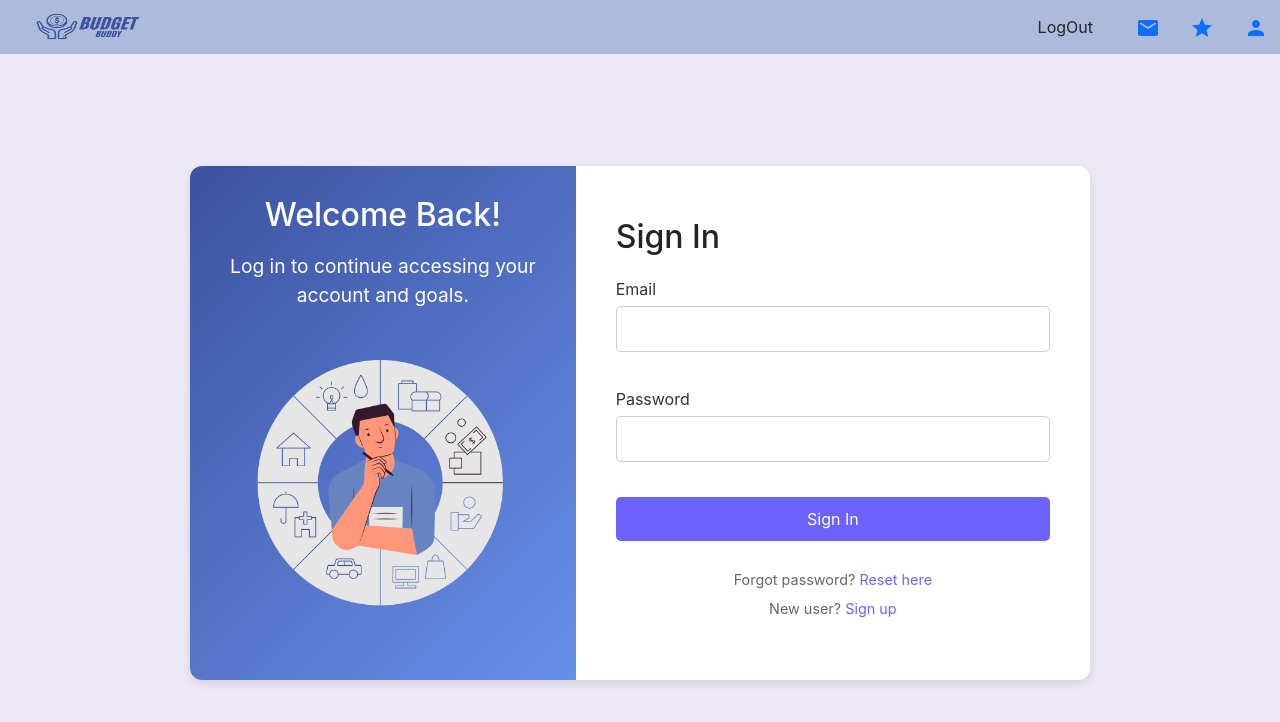
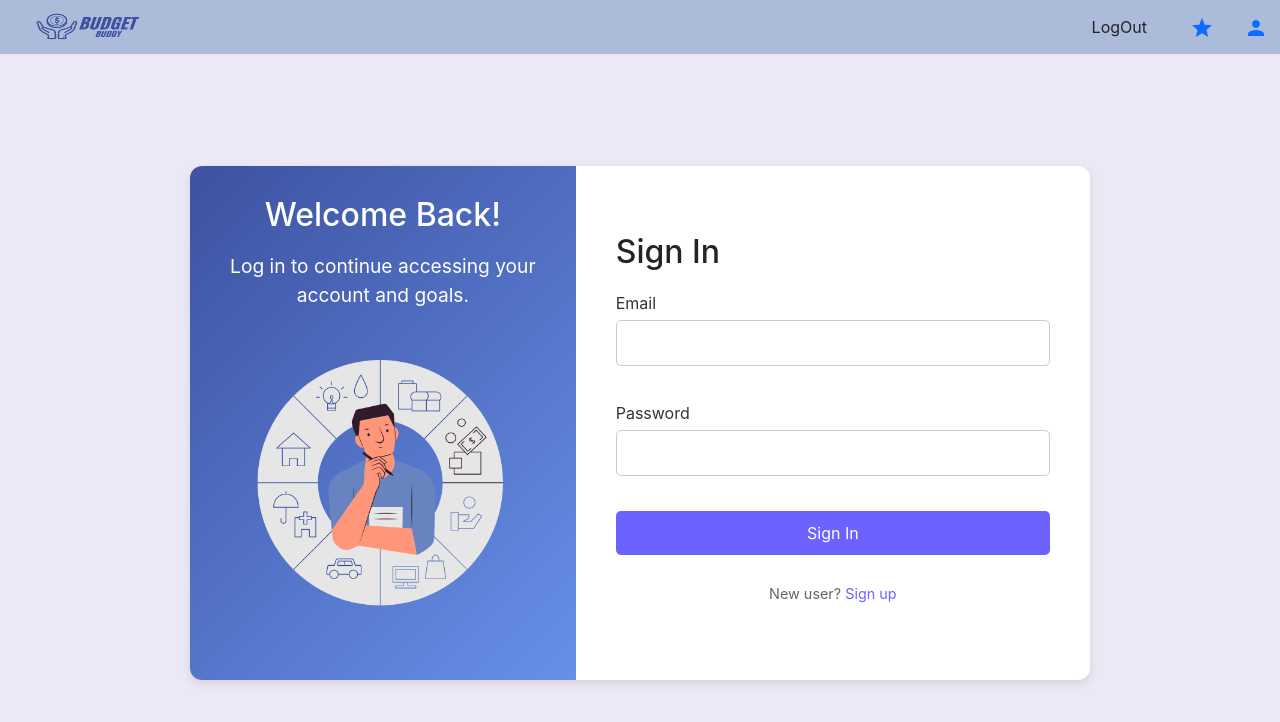
Before and after one commit to ShravaniAnilPatil/Expense-Tracker, a React (Create React App) app in the folder personal-finance-tracker/: page / in a window 1280 px wide. Shown: the top 722 px of the page. Built offline with nearby package versions, Linux system fonts and the light colour scheme.

Commit message:
errors resolved

```diff
--- a/personal-finance-tracker/src/components/Auth/login.jsx
+++ b/personal-finance-tracker/src/components/Auth/login.jsx
@@ -204,9 +204,7 @@ const Login = () => {
           </form>
           {errorMessage && <p className={styles["error-message"]}>{errorMessage}</p>}
           <div className={styles["signup-link"]}>
-            <p>
-              Forgot password? <Link to="/forgot-password">Reset here</Link>
-            </p>
+
             <p>
               New user? <Link to="/signup">Sign up</Link>
             </p>
--- a/personal-finance-tracker/src/components/Auth/sign-up.jsx
+++ b/personal-finance-tracker/src/components/Auth/sign-up.jsx
@@ -25,7 +25,7 @@ const UserSignUp = () => {
         body: JSON.stringify({ email, phone_number, password, username, gender, age, dob, workingStatus }),
       });
       const data = await response.json();
-      if (response.ok) navigate("/login");
+      if (response.ok) navigate("/");
       else setErrorMessage(data.errors || "Sign-up failed. Try again.");
     } catch (error) {
       setErrorMessage("An error occurred. Please try again.");
--- a/personal-finance-tracker/src/components/Home/CheckExpense.jsx
+++ b/personal-finance-tracker/src/components/Home/CheckExpense.jsx
@@ -118,7 +118,7 @@ export default function CheckExpense() {
               <p><strong>Amount:</strong> ${expense.amount}</p>
               <p><strong>Date:</strong> {new Date(expense.date).toLocaleDateString()}</p>
               <p><strong>Description:</strong> {expense.description || "N/A"}</p>
-              <button className={styles.editButton}>Edit</button>
+
             </div>
           ))}
         </div>
--- a/personal-finance-tracker/src/components/Home/NewGoal.jsx
+++ b/personal-finance-tracker/src/components/Home/NewGoal.jsx
@@ -50,7 +50,7 @@ const NewGoal = () => {
 
       if (response.status === 201) {
         alert(response.data.message || "Goal added successfully!");
-        navigate("/goals");
+        navigate("/home");
       }
     } catch (error) {
       console.error("Error adding goal:", error.response?.data || error.message);
@@ -59,7 +59,7 @@ const NewGoal = () => {
   };
 
   const handleBack = () => {
-    navigate("/");
+    navigate("/home");
   };
 
   return (
--- a/personal-finance-tracker/src/components/Home/setBudget.jsx
+++ b/personal-finance-tracker/src/components/Home/setBudget.jsx
@@ -64,7 +64,7 @@ const BudgetForm = () => {
   };
 
   const handleBack = () => {
-    navigate("/");
+    navigate("/home");
   };
 
   const handleSubmit = async (e) => {
--- a/personal-finance-tracker/src/components/Navbar.jsx
+++ b/personal-finance-tracker/src/components/Navbar.jsx
@@ -44,14 +44,10 @@ function CustomNavbar() {
                         style={{ maxHeight: '100px' }}
                         navbarScroll
                     />
-                    <Link to="/"><button id="loginbutton" onClick={handleLogout} className="btn">
+                    <Link to="/page"><button id="loginbutton" onClick={handleLogout} className="btn">
                         LogOut
                     </button></Link>
-                    <div>
-                        <Link to="/notify" className={styles.profile}>
-                            <EmailRoundedIcon />
-                        </Link>
-                    </div>
+
                     <div>
                         <Link to="/Reward" className={styles.profile}>
                             <GradeIcon/>
```
